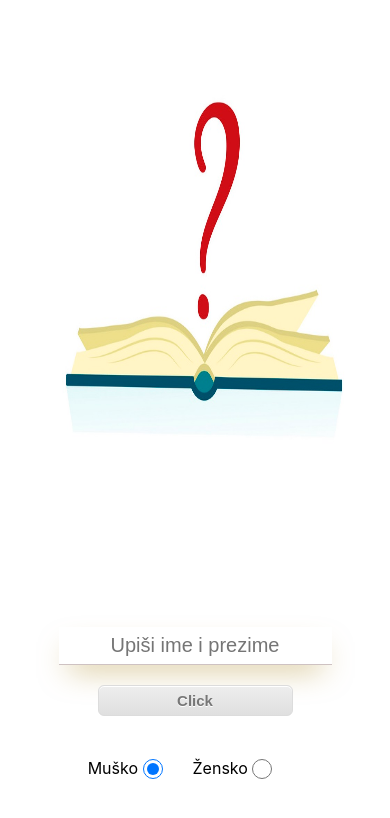
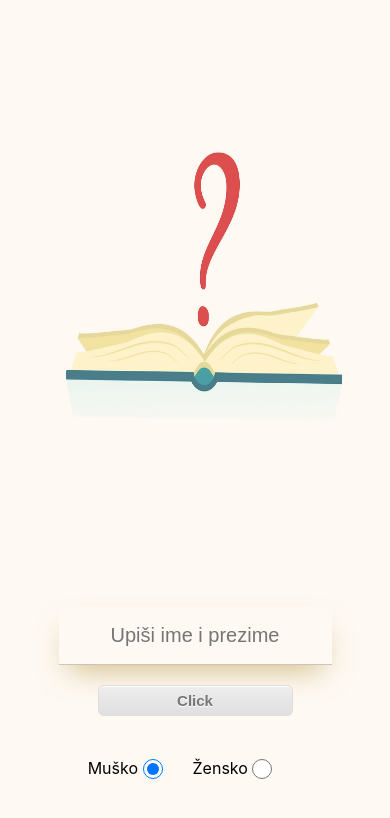
Before and after one commit to lecovska/Book-name-generator, a React (Create React App) app: page / in a window 390 px wide. Shown: the top 818 px of the page. Built offline with nearby package versions, Linux system fonts and the light colour scheme.

Commit message:
edited css

```diff
--- a/src/App.css
+++ b/src/App.css
@@ -10,6 +10,7 @@
   flex-direction: column;
   align-items: center;
   height: 100vh;
+  background-color: rgba(250, 235, 215, 0.295);
 }
 
 .result {
@@ -38,15 +39,16 @@
 }
 
 .name {
-  width: 12%;
+  width: 15%;
   outline-style: none;
   border: none;
-
+  text-align: center;
   border-bottom: 1px solid rgb(206, 194, 194);
   height: 100%;
   /* padding-left: 10px;
   margin-right: 20px; */
   box-shadow: 0 0.7em 1.5em -0.5em #a7801483;
+  background: transparent;
 }
 
 button {
@@ -87,7 +89,7 @@ button {
   padding: 6px 24px;
   text-decoration: none;
   text-shadow: 0px 1px 0px #ffffff;
-  width: 15%;
+  width: 5%;
 }
 
 button:hover {
@@ -128,10 +130,10 @@ img {
 }
 
 .openBook {
-  width: 40%;
+  width: 30%;
   height: 50%;
   position: absolute;
-  left: 30%;
+  left: 36%;
   z-index: -2;
   text-align: center;
 }
@@ -169,7 +171,7 @@ box-shadow: 5px 5px 15px 5px #000000;
   }
 
   .input {
-    padding-top: 50px;
+    padding-top: 30px;
     width: 100%;
     height: 20%;
     display: flex;
@@ -189,6 +191,7 @@ box-shadow: 5px 5px 15px 5px #000000;
     text-align: center;
     margin-bottom: 20px;
     box-shadow: 0 0.7em 1.5em -0.5em #a7801483;
+    background: transparent;
   }
 
   button {
@@ -286,8 +289,9 @@ box-shadow: 5px 5px 15px 5px #000000;
 
   .openBook {
     width: 80%;
-    height: 50%;
+    height: 40%;
     position: absolute;
+    top: 125px;
     left: 13%;
     z-index: -2;
     text-align: center;
```
